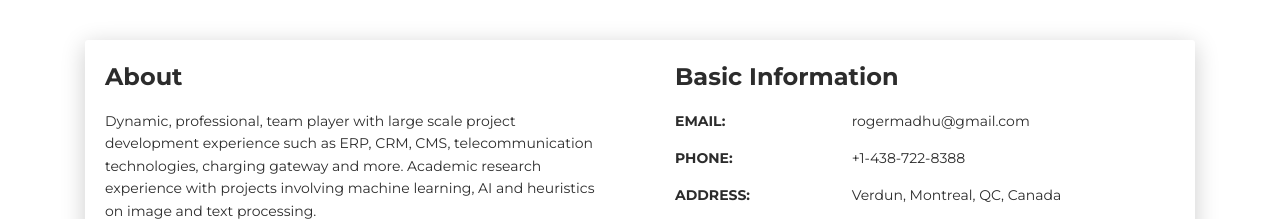
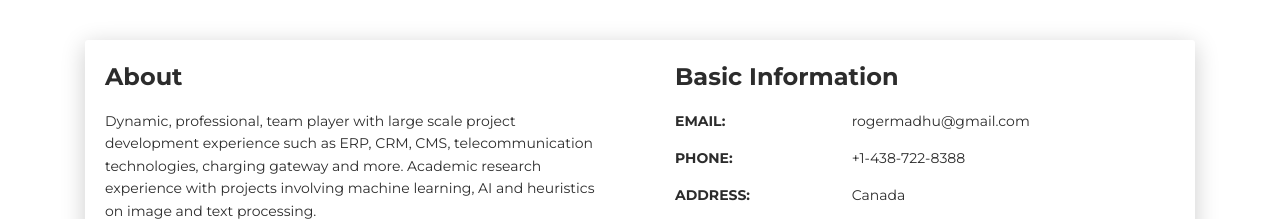
Before and after one commit to rogermadhu/rogermadhu.github.io, a plain HTML site: page index.html in a window 1280 px wide. Shown: the part 580-799 px from the top of the page. Drawn offline with Linux system fonts and the light colour scheme.

Commit message:
updated address

```diff
--- a/index.html
+++ b/index.html
@@ -91,7 +91,7 @@
             </div>
             <div class="row mt-3">
               <div class="col-sm-4"><strong class="text-uppercase">Address:</strong></div>
-              <div class="col-sm-8">Verdun, Montreal, QC, Canada</div>
+              <div class="col-sm-8">Canada</div>
             </div>
             <div class="row mt-3">
               <div class="col-sm-4"><strong class="text-uppercase">Language:</strong></div>
```
